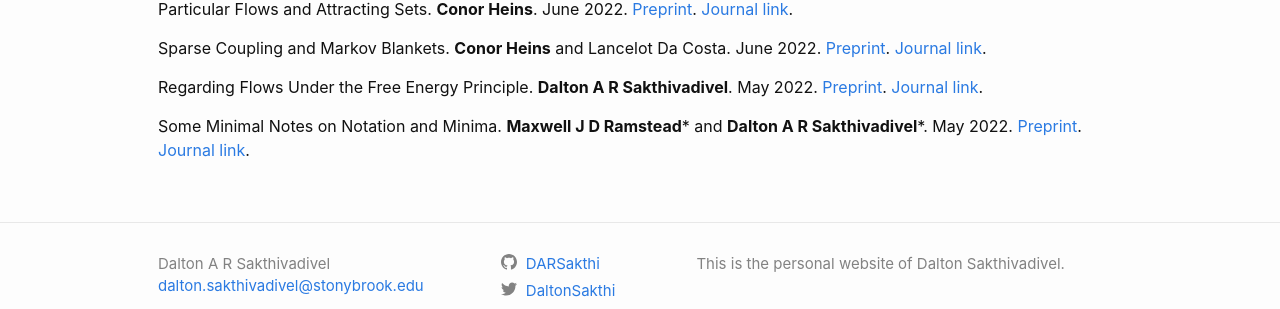
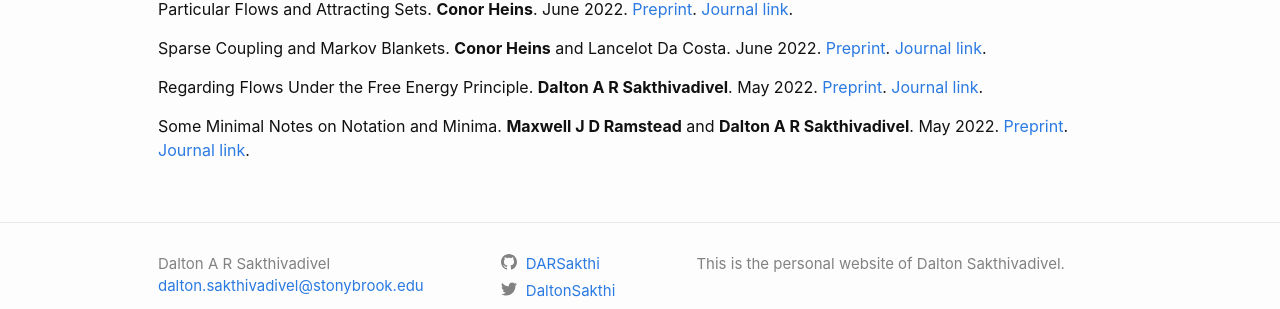
Before and after one commit to DARSakthi/DARSakthi.github.io, a Jekyll site: the page built from verses-lab.markdown, in a window 1280 px wide and 900 px high, scrolled down 2499 px. Shown: the part 537-846 px from the top of the window. Built offline with Jekyll 4.4.1, drawn with Linux system fonts in a browser that asks for light colours.

Commit message:
Changed formatting

```diff
--- a/verses-lab.markdown
+++ b/verses-lab.markdown
@@ -125,4 +125,4 @@ Sparse Coupling and Markov Blankets. **Conor Heins** and Lancelot Da Costa. June
 
 Regarding Flows Under the Free Energy Principle. **Dalton A R Sakthivadivel**. May 2022. [Preprint](https://arxiv.org/abs/2205.07793). [Journal link](https://doi.org/10.1016/j.plrev.2022.05.009).
 
-Some Minimal Notes on Notation and Minima. **Maxwell J D Ramstead**\* and **Dalton A R Sakthivadivel**\*. May 2022. [Preprint](https://arxiv.org/abs/2204.13576). [Journal link](https://doi.org/10.1016/j.plrev.2022.05.005).
+Some Minimal Notes on Notation and Minima. **Maxwell J D Ramstead** and **Dalton A R Sakthivadivel**. May 2022. [Preprint](https://arxiv.org/abs/2204.13576). [Journal link](https://doi.org/10.1016/j.plrev.2022.05.005).
```
